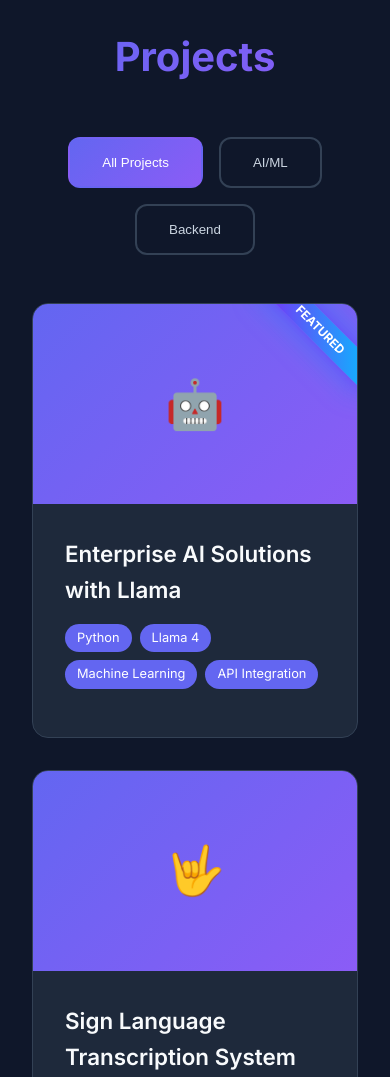
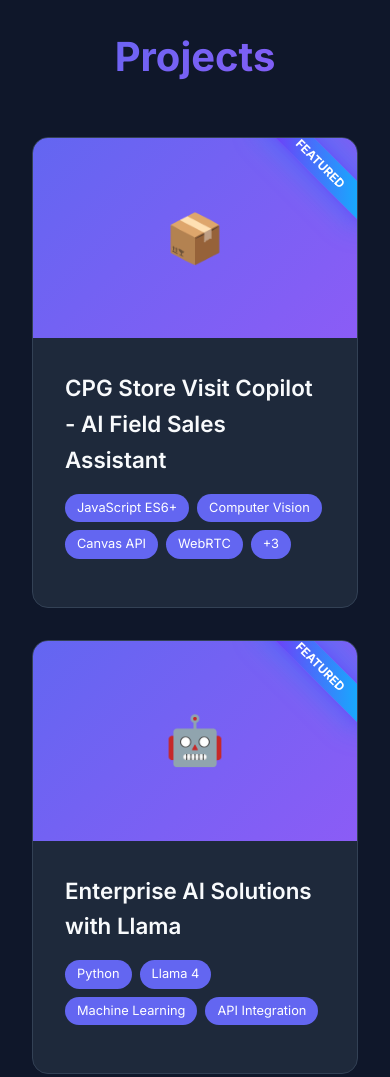
Before and after one commit to Garima-Sangwan/portfolio, a plain HTML site: page index.html in a window 390 px wide. Shown: the part 5980-7057 px from the top of the page. Drawn offline with nearby package versions, Linux system fonts and the light colour scheme; some packages are replaced by stand-ins of ours; a script that the page names is missing.

Commit message:
Update index.html

```diff
--- a/index.html
+++ b/index.html
@@ -342,12 +342,6 @@
         }
 
         /* Projects Grid */
-        .projects-tabs {
-            display: flex;
-            justify-content: center;
-            gap: 1rem;
-            margin-bottom: 3rem;
-        }
 
         .tab-button {
             padding: 1rem 2rem;
@@ -742,9 +736,6 @@
                 grid-template-columns: 1fr;
             }
 
-            .projects-tabs {
-                flex-wrap: wrap;
-            }
         }
 
         .featured-badge {
@@ -1140,11 +1131,6 @@
     <!-- Projects Section -->
     <section id="projects" class="section">
         <h2 class="section-title">Projects</h2>
-        <div class="projects-tabs">
-            <button class="tab-button active" onclick="switchProjectTab('all')">All Projects</button>
-            <button class="tab-button" onclick="switchProjectTab('ai')">AI/ML</button>
-            <button class="tab-button" onclick="switchProjectTab('backend')">Backend</button>
-        </div>
         <div class="projects-grid" id="projectsGrid">
             <!-- Projects will be dynamically loaded here -->
         </div>
@@ -1336,6 +1322,16 @@
 
         const projectsData = [
             {
+                title: "CPG Store Visit Copilot - AI Field Sales Assistant",
+                icon: "📦",
+                description: "Built an end-to-end AI-powered field companion for Consumer Packaged Goods (CPG) sales operations, combining computer vision for real-time shelf audits, time-series forecasting for demand prediction, and agentic orchestration for intelligent decision-making. Achieved 87% mAP@0.5 for SKU detection, 12.3% sMAPE for demand forecasting, and 40% improvement in visit efficiency through automated compliance scoring and optimized replenishment recommendations.",
+                technologies: ['JavaScript ES6+', 'Computer Vision', 'Canvas API', 'WebRTC', 'Time-Series Forecasting', 'Agentic AI', 'PWA'],
+                impact: "Revolutionized retail execution workflows by reducing visit time from 45 to 18 minutes (-60%), achieving ₹8,200 average GMV uplift per visit through AI-optimized scheme selection, and delivering 92% compliance accuracy vs manual audits while maintaining sub-100ms inference latency on mobile devices.",
+                category: ["ai"],
+                github: "https://github.com/Garima-Sangwan/cpg-store-visit-copilot",
+                featured: true
+            },
+            {
                 title: "Enterprise AI Solutions with Llama",
                 icon: "🤖",
                 description: "Developed a suite of 7 enterprise-grade AI applications using Meta’s Llama 4 to handle multilingual communication, automated document processing, and advanced visual recognition tasks. Integrated large-context handling (10M+ tokens) and real-time object detection with bounding box annotations, enabling intelligent automation across diverse workflows.",
@@ -1372,15 +1368,15 @@
                 category: ["ai"],
                 github: "https://github.com/Garima-Sangwan/House-Price-Prediction"
             },
-            {
-                title: "Wine Quality Prediction",
-                icon: "🍷",
-                description: "Built a machine learning pipeline to predict wine quality based on physicochemical properties using classification algorithms and deep learning models. Incorporated feature selection, hyperparameter tuning, and visualization to enhance interpretability. This model aids vintners and quality inspectors by providing automated, consistent quality assessment of wines.",
-                technologies: ["Python", "TensorFlow", "Pandas", "Seaborn", "Keras"],
-                impact: "Achieved 88% classification accuracy, improving quality control efficiency by 30% and reducing manual inspection time by 40%, leading to more consistent product quality and increased consumer satisfaction.",
-                category: ["ai"],
-                github: "https://github.com/Garima-Sangwan/Wine-quality-prediction"
-            },
+            // {
+            //     title: "Wine Quality Prediction",
+            //     icon: "🍷",
+            //     description: "Built a machine learning pipeline to predict wine quality based on physicochemical properties using classification algorithms and deep learning models. Incorporated feature selection, hyperparameter tuning, and visualization to enhance interpretability. This model aids vintners and quality inspectors by providing automated, consistent quality assessment of wines.",
+            //     technologies: ["Python", "TensorFlow", "Pandas", "Seaborn", "Keras"],
+            //     impact: "Achieved 88% classification accuracy, improving quality control efficiency by 30% and reducing manual inspection time by 40%, leading to more consistent product quality and increased consumer satisfaction.",
+            //     category: ["ai"],
+            //     github: "https://github.com/Garima-Sangwan/Wine-quality-prediction"
+            // },
             {
                 title: "Serverless Agentic Workflows with AWS",
                 icon: "☁️",
```
